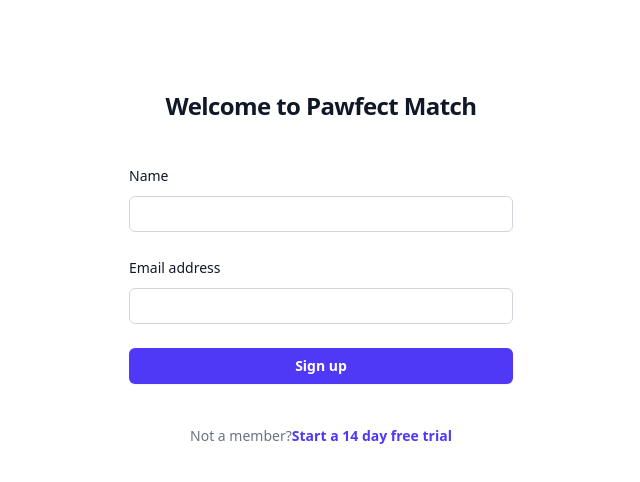
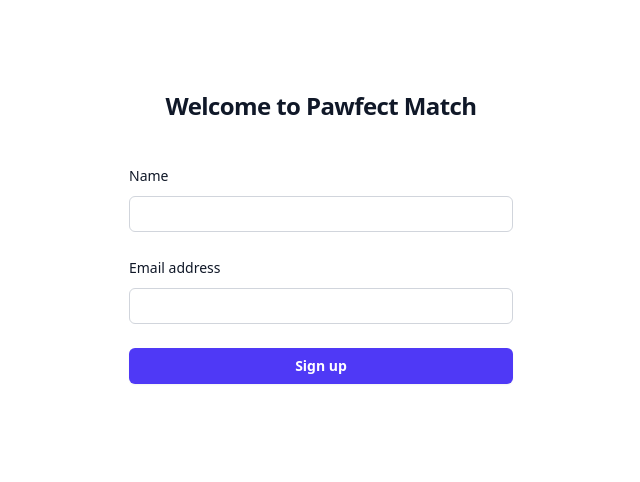
Before and after one commit to claireychen/pawfect-match, a React (Vite) app: page / in a window 1280 px wide. Shown: the top 482 px of the page, without its empty margins (319-959 px from the left). Built offline with nearby package versions, Linux system fonts and the light colour scheme.

Commit message:
resize the image and clean up code

```diff
--- a/src/components/DogList.jsx
+++ b/src/components/DogList.jsx
@@ -74,7 +74,7 @@ function DogList({ selectedBreed, addToFavorites }) {
 	return (
 		<div>
 			<div className="flex justify-between items-center">
-        <h2>Available Dogs</h2>
+        {/* <h2 className="text-5xl font-semibold tracking-tight text-balance text-gray-200 sm:text-7sm">Available Dogs</h2> */}
         <Button variant="outlined" onClick={() => setSortOrder(sortOrder === "asc" ? "desc" : "asc")}>
           Sort by Breed ({sortOrder === "asc" ? "A-Z" : "Z-A"})
         </Button>
@@ -83,7 +83,7 @@ function DogList({ selectedBreed, addToFavorites }) {
 			<div className="grid grid-cols-2 md:grid-cols-3 lg:grid-cols-4 gap-4 mt-4">
         {dogs.map((dog) => (
           <div key={dog.id} className="border rounded-lg p-4 shadow-md">
-            <img src={dog.img} alt={dog.name} className="w-full h-48 object-cover rounded-md" />
+            <img src={dog.img} alt={dog.name} className="w-full h-72 object-cover rounded-md" />
             <h3 className="text-lg font-bold mt-2">{dog.name}</h3>
             <p>Breed: {dog.breed}</p>
             <p>Age: {dog.age}</p>
--- a/src/components/MatchPage.jsx
+++ b/src/components/MatchPage.jsx
@@ -54,8 +54,8 @@ function MatchPage({ favoriteDogs, open, onClose }) {
 
   return (
 		<Modal open={open} onClose={onClose}>
-      <Box sx={{ position: 'absolute', top: '50%', left: '50%', transform: 'translate(-50%, -50%)', bgcolor: 'background.paper', boxShadow: 24, p: 4, borderRadius: 2, maxWidth: 400 }}>
-        <h2 className="text-3xl font-bold text-center">My Best Match</h2>
+      <Box sx={{ position: 'absolute', top: '50%', left: '50%', transform: 'translate(-50%, -50%)', bgcolor: 'background.paper', boxShadow: 24, p: 4, borderRadius: 6, maxWidth: 400 }}>
+        <h2 className="text-3xl font-bold text-center">Your Best Match</h2>
         {match ? (
           <div className="text-center">
             <img src={match.img} alt={match.name} className="w-full h-48 object-cover rounded-md mt-4" />
--- a/src/components/SearchPage.jsx
+++ b/src/components/SearchPage.jsx
@@ -27,7 +27,6 @@ function SearchPage({ addToFavorites }) {
 				}
 
 				const data = await response.json();
-				// console.log("**** data: ", data)
 				setBreeds(data);
 			} catch (error) {
 				console.error("Error in fetching dogs: ", error)
@@ -40,7 +39,7 @@ function SearchPage({ addToFavorites }) {
 	return (
 		<header className="bg-pink shadow-sm">
 		<div className="text-center">
-			<h1 className="text-5xl font-semibold tracking-tight text-balance text-gray-900 sm:text-7xl">Find Your Paw Friend</h1>
+			<h1 className="text-5xl font-semibold tracking-tight text-balance text-white-900 sm:text-7xl">Find Your Paw Friend</h1>
 			<FormControl>
 				<select
           className="mt-4 border p-2 rounded"
@@ -64,23 +63,8 @@ function SearchPage({ addToFavorites }) {
 					<TextField id="filled-basic" label="ZIP Code" variant="outlined" />
 					<Button variant="contained">Search</Button>
 				</Box>
-
-				{/* <Select
-          className="mt-4 border p-2 rounded"
-					label="Age"
-          onChange={(e) => setSelectedBreed(e.target.value)}
-          value={selectedBreed}
-        >
-          <option value="">All Breeds</option>
-          {breeds.map((breed) => (
-            <option key={breed} value={breed}>
-              {breed}
-            </option>
-          ))}
-        </Select> */}
 			</FormControl>
 			<DogList selectedBreed={selectedBreed} addToFavorites={addToFavorites} />
-			{/* <FilterBar /> */}
 		</div>
 		</header>
 	)
--- a/src/components/SignupPage.jsx
+++ b/src/components/SignupPage.jsx
@@ -4,9 +4,7 @@ function SignupPage() {
 	const [signupName, setSignupName] = useState('');
 	const [signupEmail, setSignupEmail] = useState('');
 
-
 	async function signupResult(signupData) {
-		console.log("**********")
 		try {
 			const loginResponse = await fetch(`https://frontend-take-home-service.fetch.com/auth/login`, {  // ?name=${name}&email=${email}
 				method: "POST",
@@ -16,8 +14,6 @@ function SignupPage() {
 			})
 
 			window.location.href = "/search";
-
-			console.log("loginResponse: ", loginResponse)
 
 			if (!loginResponse.ok) {
 				throw new Error('Failed to sign up')
@@ -63,11 +59,6 @@ function SignupPage() {
 						<button type="submit" className="flex w-full justify-center rounded-md bg-indigo-600 px-3 py-1.5 text-sm/6 font-semibold text-white shadow-xs hover:bg-indigo-500 focus-visible:outline-2 focus-visible:outline-offset-2 focus-visible:outline-indigo-600">Sign up</button>
 					</div>
 				</form>
-
-				<p className="mt-10 text-center text-sm/6 text-gray-500">
-					Not a member?
-					<a href="#" className="font-semibold text-indigo-600 hover:text-indigo-500">Start a 14 day free trial</a>
-				</p>
 			</div>
 		</div>
 	)
```
